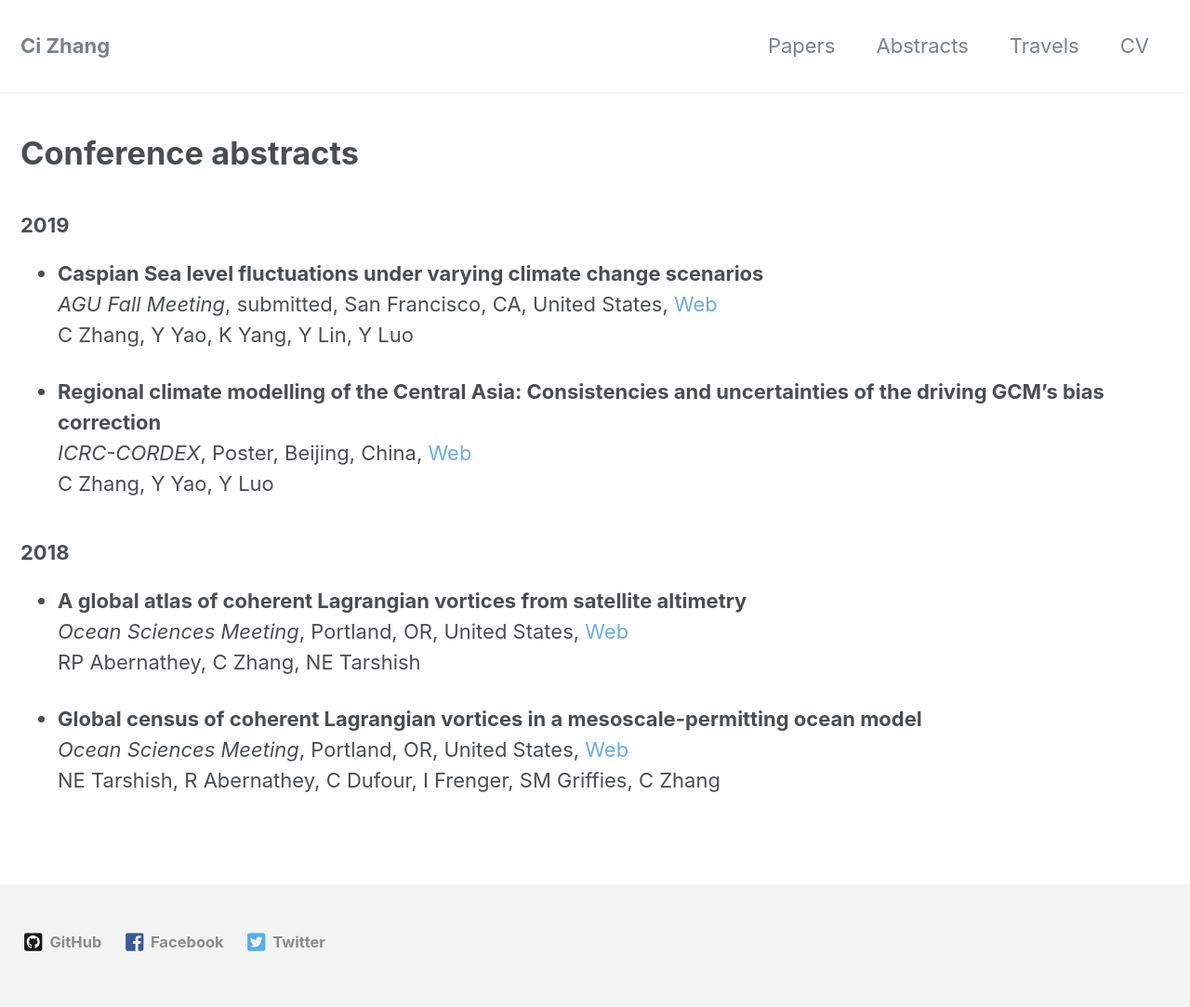
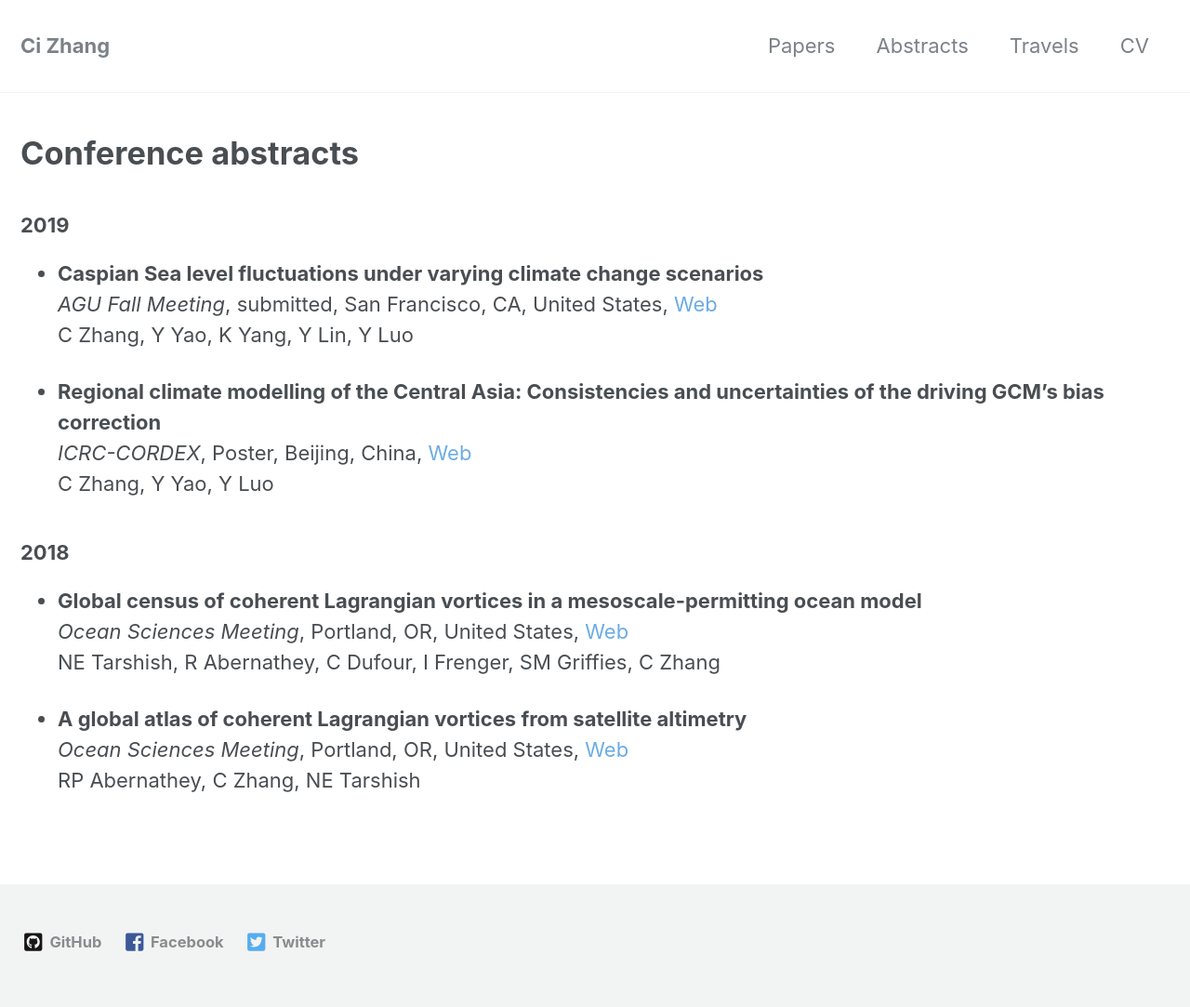
Before and after one commit to ci-zhang/ci-zhang.github.io, a Jekyll site: the page built from _pages/abstracts.md, in a window 1280 px wide. Shown: the whole page at 93% size. Built offline with Jekyll 4.4.1, drawn with Linux system fonts in a browser that asks for light colours; nearby versions of some CDN libraries; a style sheet for code colours, icons or effects is not loaded.

```diff
--- a/_pages/abstracts.md
+++ b/_pages/abstracts.md
@@ -13,22 +13,22 @@ layout: space
 
   [w4]: https://www2.agu.org/fall-meeting
 
-*  **Regional climate modelling of the Central Asia: Consistencies and uncertainties of the driving GCM's bias correction**
-   *ICRC-CORDEX*, Poster, Beijing, China, [Web][w3]
-   C Zhang, Y Yao, Y Luo
+* **Regional climate modelling of the Central Asia: Consistencies and uncertainties of the driving GCM's bias correction**
+  *ICRC-CORDEX*, Poster, Beijing, China, [Web][w3]
+  C Zhang, Y Yao, Y Luo
 
-   [w3]: http://icrc-cordex2019.cordex.org
+  [w3]: http://icrc-cordex2019.cordex.org
 
 ### 2018
 
-*  **A global atlas of coherent Lagrangian vortices from satellite altimetry**
-   *Ocean Sciences Meeting*, Portland, OR, United States, [Web][w2]
-   RP Abernathey, C Zhang, NE Tarshish
+* **Global census of coherent Lagrangian vortices in a mesoscale-permitting ocean model**
+  *Ocean Sciences Meeting*, Portland, OR, United States, [Web][w2]
+  NE Tarshish, R Abernathey, C Dufour, I Frenger, SM Griffies, C Zhang
 
-   [w2]: https://agu.confex.com/agu/os18/preliminaryview.cgi/Paper320231.html
+  [w2]: https://agu.confex.com/agu/os18/preliminaryview.cgi/Paper321716.html
 
-*  **Global census of coherent Lagrangian vortices in a mesoscale-permitting ocean model**
-   *Ocean Sciences Meeting*, Portland, OR, United States, [Web][w1]
-   NE Tarshish, R Abernathey, C Dufour, I Frenger, SM Griffies, C Zhang
+* **A global atlas of coherent Lagrangian vortices from satellite altimetry**
+  *Ocean Sciences Meeting*, Portland, OR, United States, [Web][w1]
+  RP Abernathey, C Zhang, NE Tarshish
 
-   [w1]: https://agu.confex.com/agu/os18/preliminaryview.cgi/Paper321716.html
+  [w1]: https://agu.confex.com/agu/os18/preliminaryview.cgi/Paper320231.html
```
